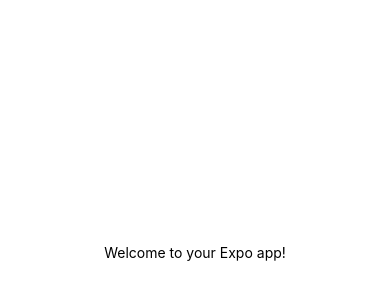
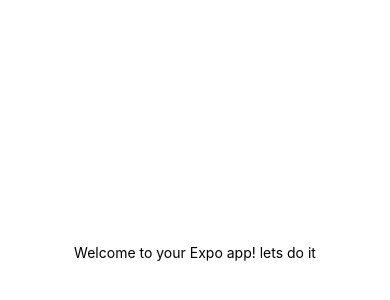
Before and after one commit to arianasutton560/Mobile-App-Project, a React Native app: screen / in a window 390 px wide. Shown: the part 170-470 px from the top of the page. Built offline with nearby package versions, Linux system fonts and the light colour scheme.

Commit message:
Update App.js

```diff
--- a/App.js
+++ b/App.js
@@ -3,7 +3,9 @@
 export default function App() {
   return (
     <View style={styles.container}>
-      <Text>Welcome to your Expo app!</Text>
+      <Text>Welcome to your Expo app!
+        lets do it
+      </Text>
     </View>
   );
 }
```
